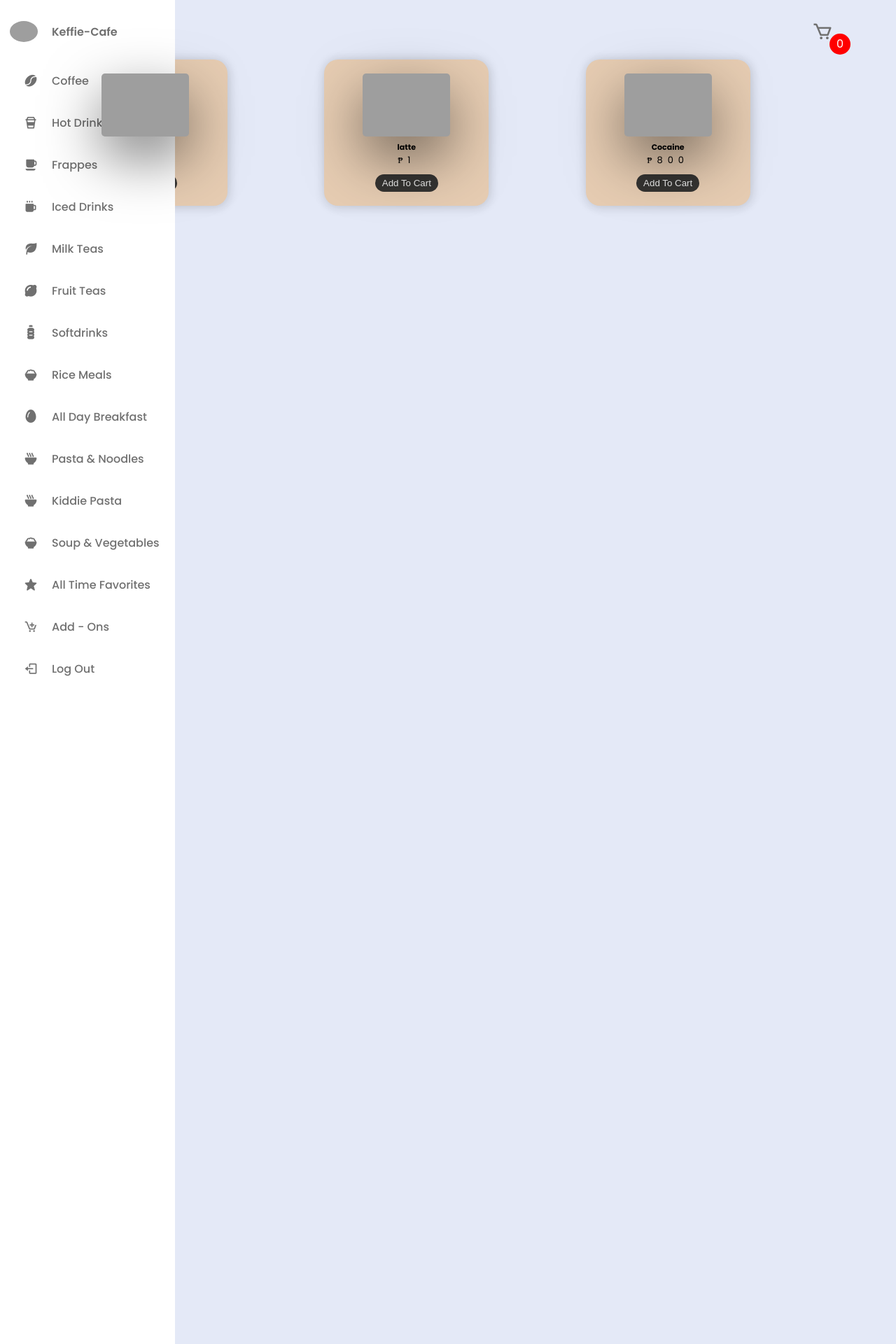
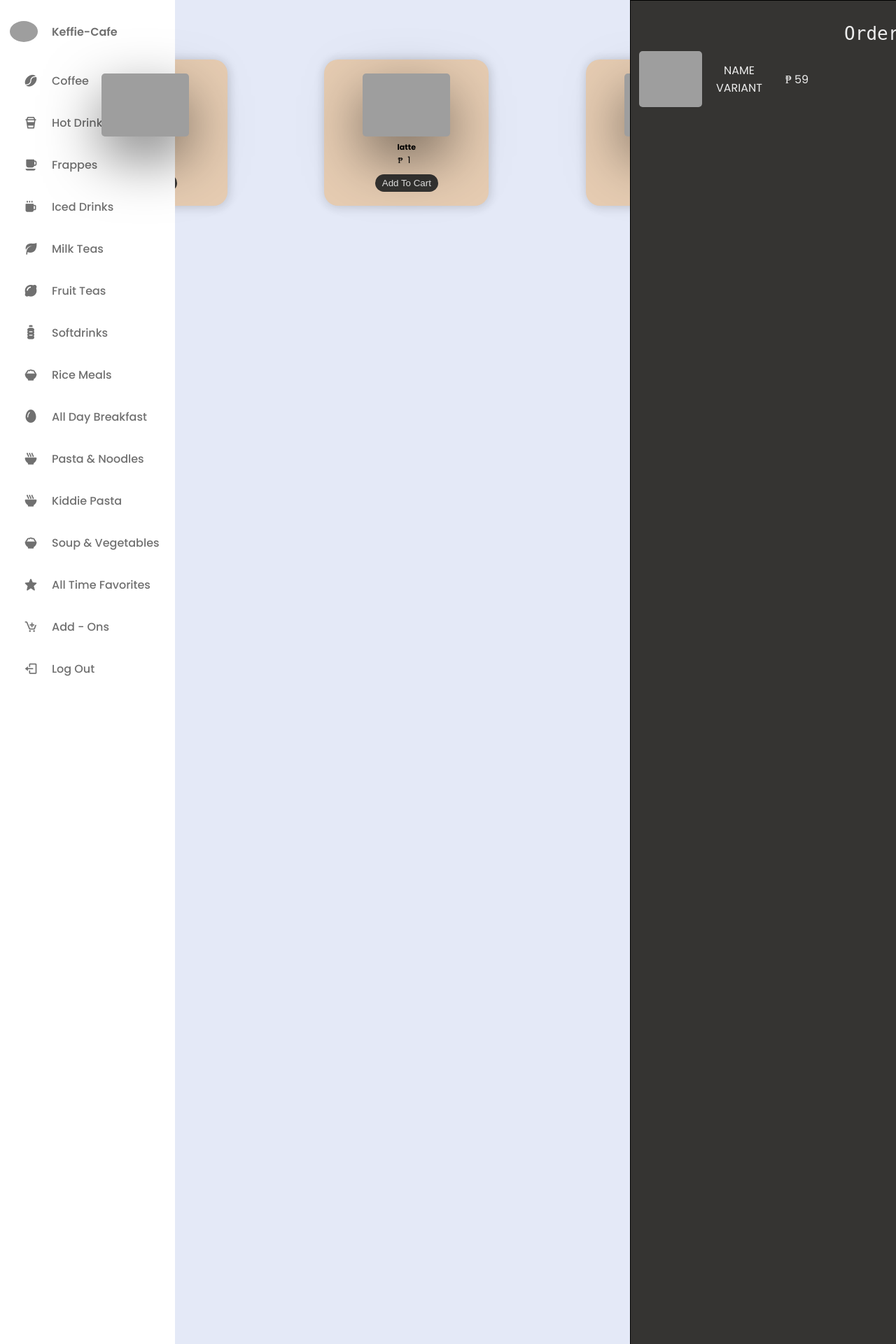
Before and after one commit to ShanShenShan/finals, a PHP site: page /pos1/ in a window 1280 px wide. Shown: the top 1920 px of the page at 70% size. Run offline with PHP 8.4, Linux system fonts and the light colour scheme; data comes from the database, SQL or seed files in the repository; data that the repository does not hold is empty; some libraries are stand-ins or nearby versions; grey boxes are pictures that could not be loaded.

Commit message:
testing style

```diff
--- a/kiosk/Style/style.css
+++ b/kiosk/Style/style.css
@@ -123,7 +123,7 @@ header .icon-cart span{
 
 .cartTab{
     border: 1px solid black;
-    width: 420px;
+    width: 800px;
     background-color: #353432;
     color: #eee;
     position: fixed;
@@ -212,6 +212,9 @@ body.showCart .container{
 .listCart .quantity span:nth-child(2){
     background-color: transparent;
     color: #eee;
+}
+.listCart .item .totalPrice{
+    margin-right: px;
 }
 
 .listCart .item:nth-child(even){
```
